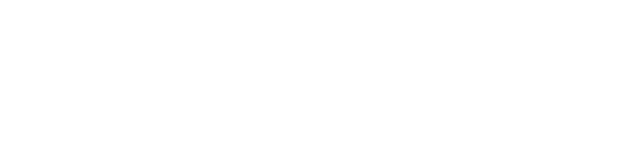
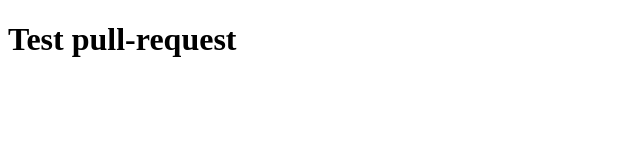
Before and after one commit to GregoryManov/Fitman, a plain HTML site: page index.html in a window 1280 px wide. Shown: the whole page, without its empty margins (0-640 px from the left). Drawn offline with Linux system fonts and the light colour scheme.

Commit message:
test pull request

```diff
--- a/index.html
+++ b/index.html
@@ -6,7 +6,7 @@
 <body>
 
 <header>
-
+  <h1>Test pull-request</h1>
 </header>
 
 
```
